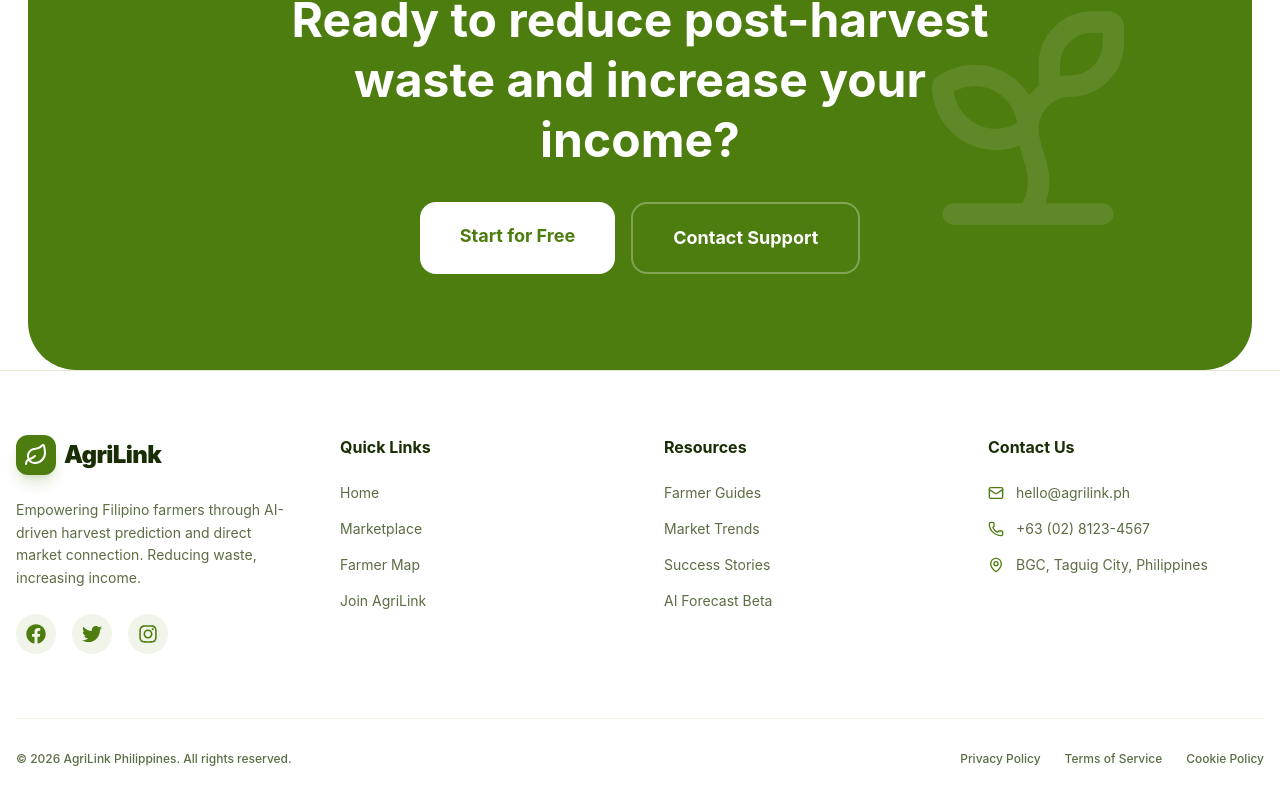
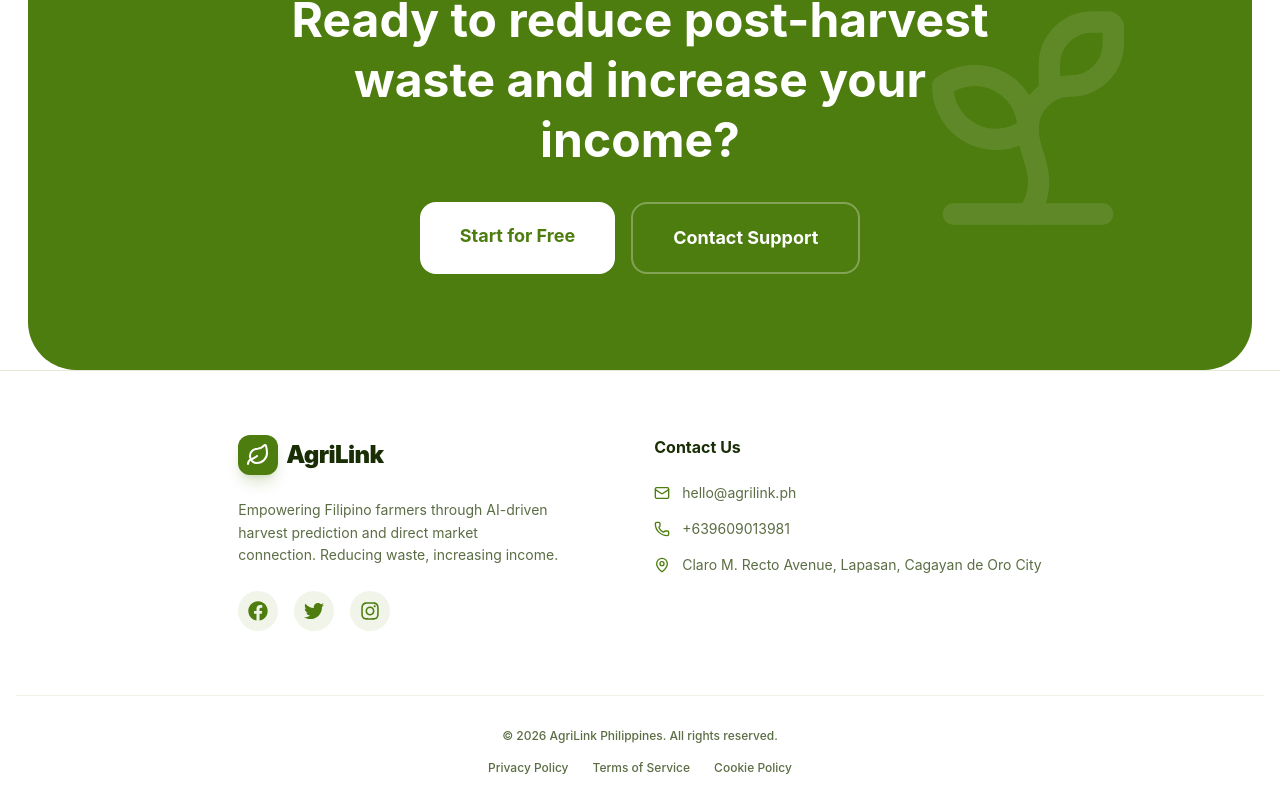
Before and after one commit to GaldoGwapings/agrilink, a React (Vite) app: page / in a window 1280 px wide. Shown: the part 2435-3243 px from the top of the page. Built offline with nearby package versions, Linux system fonts and the light colour scheme; no server answers.

Commit message:
A big, footer change

```diff
--- a/index.html
+++ b/index.html
@@ -4,7 +4,7 @@
     <meta charset="UTF-8" />
     <link rel="icon" type="image/svg+xml" href="/favicon.svg" />
     <meta name="viewport" content="width=device-width, initial-scale=1.0" />
-    <title>agrilink</title>
+    <title>Agrilink</title>
   </head>
   <body>
     <div id="root"></div>
--- a/src/components/Footer.tsx
+++ b/src/components/Footer.tsx
@@ -1,13 +1,17 @@
 import { FaFacebook, FaTwitter, FaInstagram } from 'react-icons/fa'
 import { Link } from "react-router-dom";
-import { Leaf, Phone, MapPin, Mail } from 'lucide-react'
+import { Phone, MapPin, Mail, Leaf } from 'lucide-react'
 
 export default function Footer() {
   return (
     <footer className="bg-white border-t border-[#E5EAD7] pt-16 pb-8">
       <div className="container mx-auto px-4">
-        <div className="grid md:grid-cols-4 gap-12 mb-16">
-          <div className="space-y-6">
+
+        {/* Center: AgriLink brand + Contact Us side by side */}
+        <div className="flex justify-center gap-24 mb-16">
+
+          {/* AgriLink brand */}
+          <div className="space-y-6 max-w-xs">
             <Link to="/" className="flex items-center gap-2">
               <div className="w-10 h-10 bg-[#4D7C0F] rounded-xl flex items-center justify-center text-white shadow-lg shadow-[#4D7C0F]/20">
                 <Leaf className="w-6 h-6" />
@@ -30,28 +34,9 @@ export default function Footer() {
             </div>
           </div>
 
-          <div>
-            <h4 className="font-bold text-[#1A2E05] mb-6">Quick Links</h4>
-            <ul className="space-y-4 text-sm text-[#5B6D44]">
-              <li><Link to="/" className="hover:text-[#4D7C0F] transition-colors">Home</Link></li>
-              <li><Link to="/buyer" className="hover:text-[#4D7C0F] transition-colors">Marketplace</Link></li>
-              <li><Link to="/map" className="hover:text-[#4D7C0F] transition-colors">Farmer Map</Link></li>
-              <li><Link to="/login" className="hover:text-[#4D7C0F] transition-colors">Join AgriLink</Link></li>
-            </ul>
-          </div>
-
-          <div>
-            <h4 className="font-bold text-[#1A2E05] mb-6">Resources</h4>
-            <ul className="space-y-4 text-sm text-[#5B6D44]">
-              <li><a href="#" className="hover:text-[#4D7C0F] transition-colors">Farmer Guides</a></li>
-              <li><a href="#" className="hover:text-[#4D7C0F] transition-colors">Market Trends</a></li>
-              <li><a href="#" className="hover:text-[#4D7C0F] transition-colors">Success Stories</a></li>
-              <li><a href="#" className="hover:text-[#4D7C0F] transition-colors">AI Forecast Beta</a></li>
-            </ul>
-          </div>
-
-          <div>
-            <h4 className="font-bold text-[#1A2E05] mb-6">Contact Us</h4>
+          {/* Contact Us */}
+          <div className="space-y-6">
+            <h4 className="font-bold text-[#1A2E05]">Contact Us</h4>
             <ul className="space-y-4 text-sm text-[#5B6D44]">
               <li className="flex items-center gap-3">
                 <Mail className="w-4 h-4 text-[#4D7C0F]" />
@@ -59,17 +44,19 @@ export default function Footer() {
               </li>
               <li className="flex items-center gap-3">
                 <Phone className="w-4 h-4 text-[#4D7C0F]" />
-                +63 (02) 8123-4567
+                +639609013981
               </li>
               <li className="flex items-center gap-3">
                 <MapPin className="w-4 h-4 text-[#4D7C0F]" />
-                BGC, Taguig City, Philippines
+                Claro M. Recto Avenue, Lapasan, Cagayan de Oro City
               </li>
             </ul>
           </div>
+
         </div>
 
-        <div className="pt-8 border-t border-[#F1F4E8] flex flex-col md:flex-row justify-between items-center gap-4 text-xs text-[#5B6D44] font-medium">
+        {/* Bottom bar — copyright centered */}
+        <div className="pt-8 border-t border-[#F1F4E8] flex flex-col items-center gap-4 text-xs text-[#5B6D44] font-medium">
           <p>© 2026 AgriLink Philippines. All rights reserved.</p>
           <div className="flex gap-6">
             <a href="#" className="hover:text-[#4D7C0F]">Privacy Policy</a>
@@ -77,6 +64,7 @@ export default function Footer() {
             <a href="#" className="hover:text-[#4D7C0F]">Cookie Policy</a>
           </div>
         </div>
+
       </div>
     </footer>
   );
```
